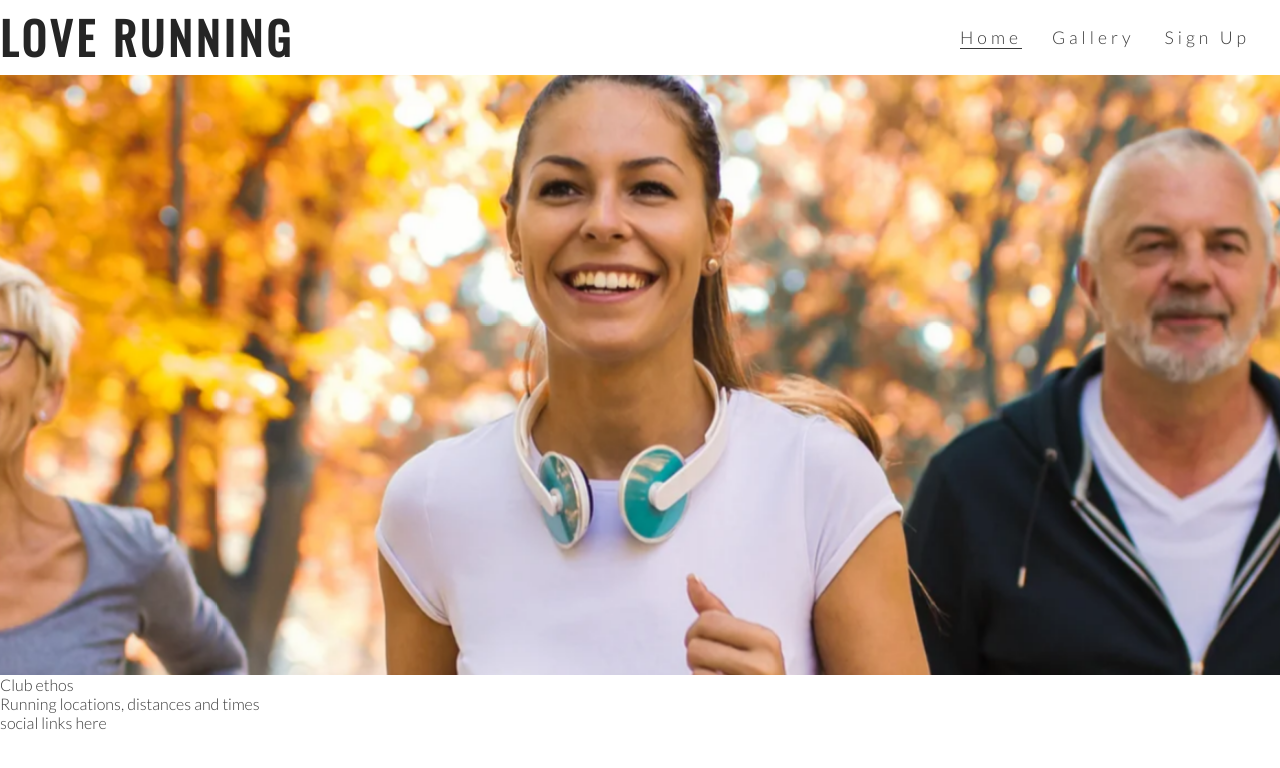
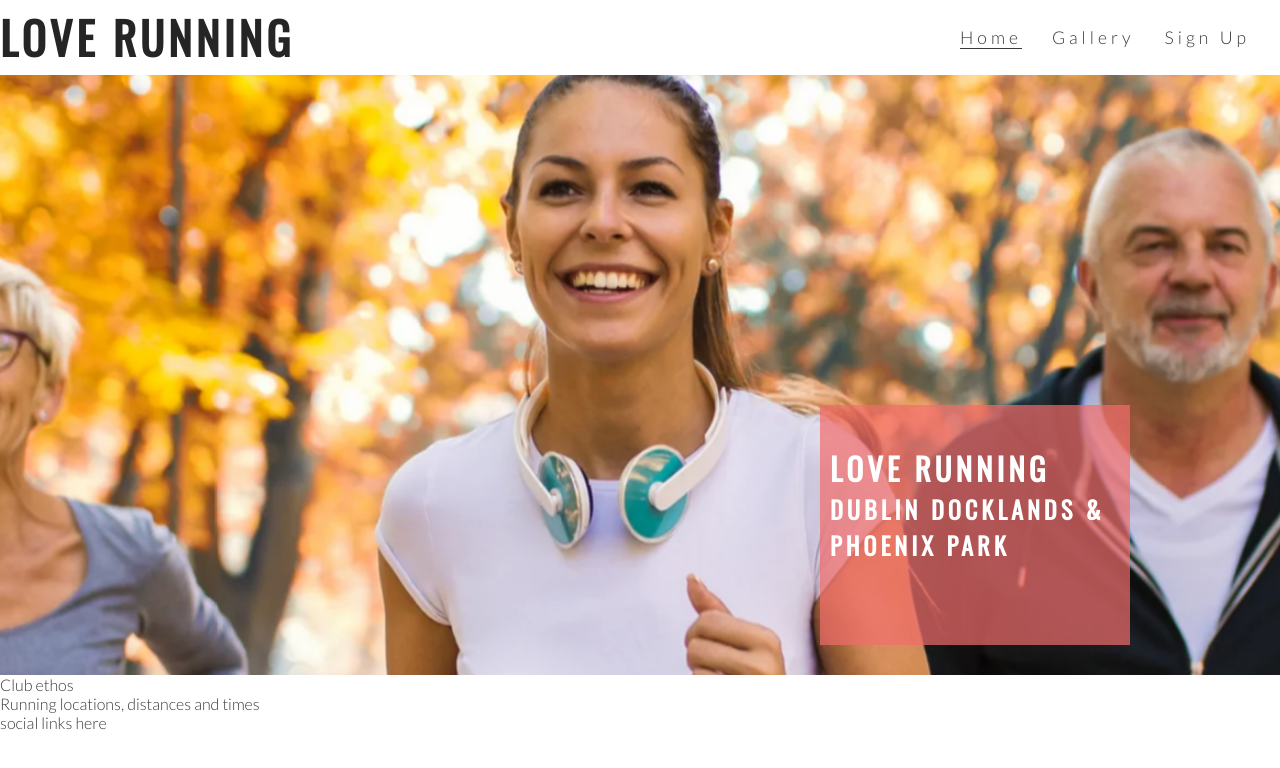
Before and after one commit to pez57/love-running, a plain HTML site: page index.html in a window 1280 px wide. Drawn offline with nearby package versions, Linux system fonts and the light colour scheme.

Commit message:
Add cover text and style

```diff
--- a/assets/css/style.css
+++ b/assets/css/style.css
@@ -57,12 +57,17 @@ h1, h2 {
     border-bottom: solid 1px #3a3a3a;
 }
 
-/* hero image */
+/* hero image & cover-text */
 
 #hero-outer {
     height: 600px;
     width: 100%;
     overflow: hidden;
+    position: relative;
+}
+
+#cover-text, #cover-text h2 {
+    color: #fff;
 }
 
 #hero-image {
@@ -85,3 +90,23 @@ h1, h2 {
         transform: scale(1.1);
     }
 }
+
+#cover-text {
+    font-size: 130%;
+    font-family: Oswald, sans-serif;
+    text-transform: uppercase;
+    letter-spacing: 4px;
+
+    width: 300px;
+    height: 200px;
+
+    padding-top: 40px;
+    padding-left: 10px;
+
+    background-color: rgba(241, 109, 107, .7);
+
+    bottom: 30px;
+    right: 150px;
+
+    position: absolute;
+}
--- a/index.html
+++ b/index.html
@@ -33,6 +33,10 @@
     </header>
     <section id="hero-outer">
         <div id="hero-image"></div>
+        <div id="cover-text">
+            <h2>Love Running</h2>
+            <h3>Dublin Docklands & Phoenix Park</h3>
+        </div>
     </section>
     <section>
         Club ethos
```
